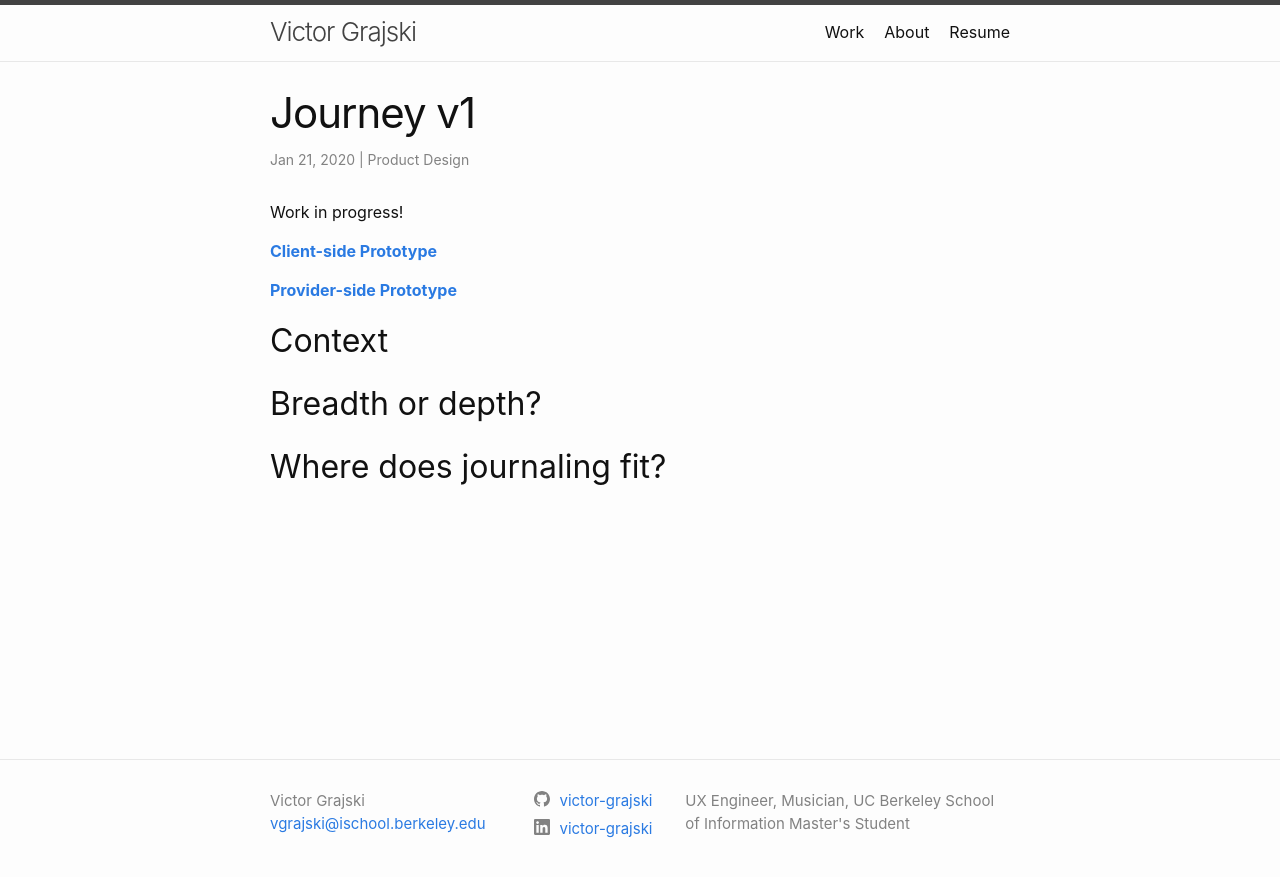
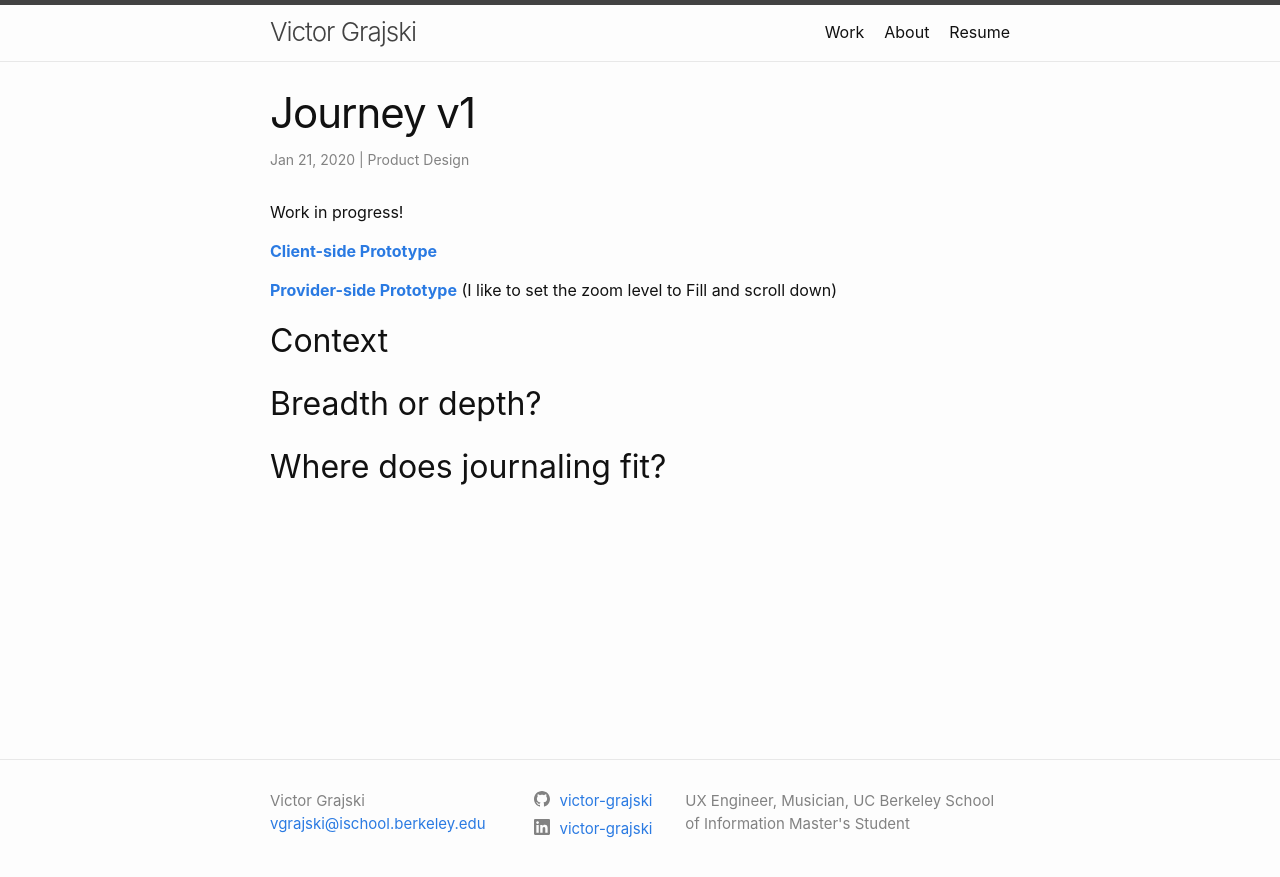
Before and after one commit to victor-grajski/portfolio-old, a Jekyll site: the page built from _posts/2020-1-21-journeyv1.markdown, in a window 1280 px wide. Shown: the top 877 px of the page. Built offline with Jekyll 4.4.1, drawn with Linux system fonts in a browser that asks for light colours.

Commit message:
Update 2020-1-21-journeyv1.markdown

```diff
--- a/_posts/2020-1-21-journeyv1.markdown
+++ b/_posts/2020-1-21-journeyv1.markdown
@@ -11,9 +11,9 @@ category: "Product Design"
 
 Work in progress!
 
-**[Client-side Prototype](https://www.figma.com/file/FT1TJLTnzBh0TGV3i5iv6G/v1?node-id=0%3A1){:target="_blank"}**
+**[Client-side Prototype](https://www.figma.com/proto/FT1TJLTnzBh0TGV3i5iv6G/v1?node-id=42%3A0&scaling=scale-down){:target="_blank"}**
 
-**[Provider-side Prototype](https://www.figma.com/file/NUaTPF3WvQXSl8i8PjeVxS/v1){:target="_blank"}**
+**[Provider-side Prototype](https://www.figma.com/proto/NUaTPF3WvQXSl8i8PjeVxS/v1?scaling=min-zoom&node-id=1%3A2){:target="_blank"}** (I like to set the zoom level to Fill and scroll down)
 
 ## Context
 
```
